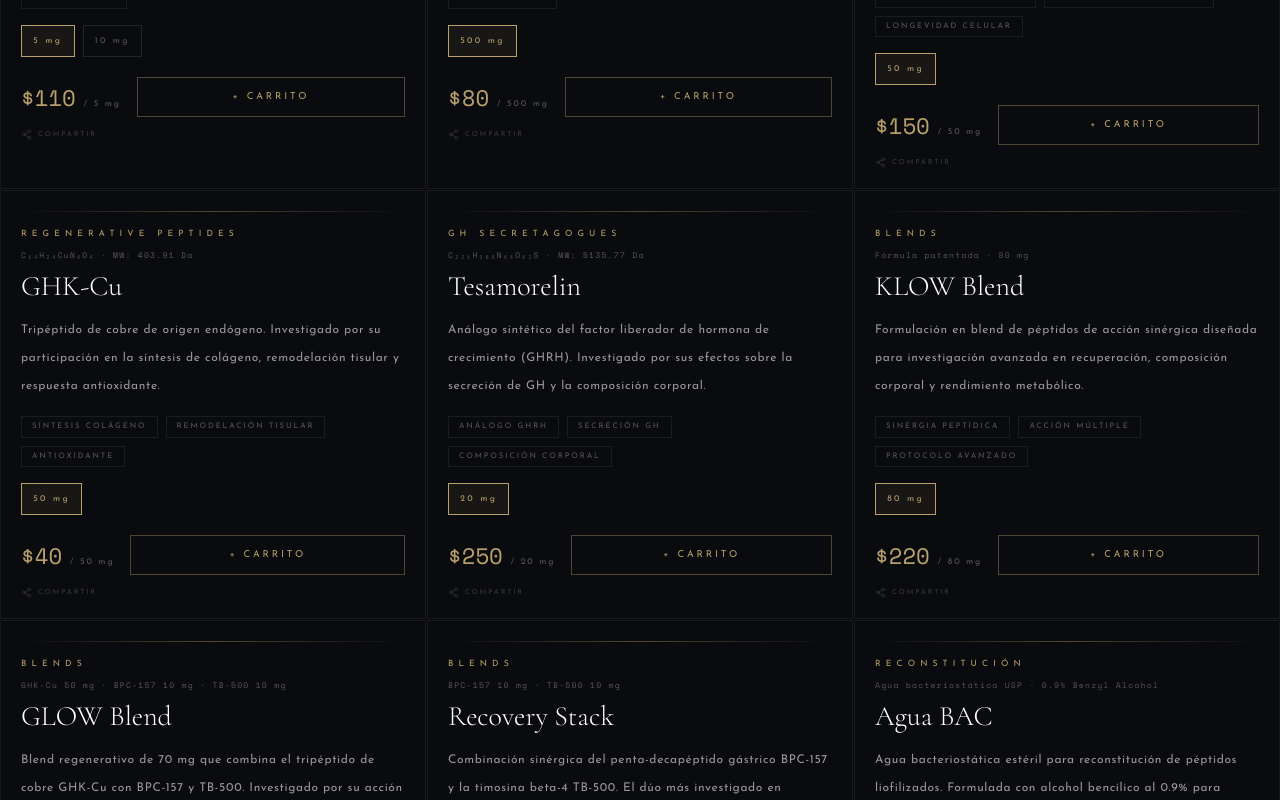
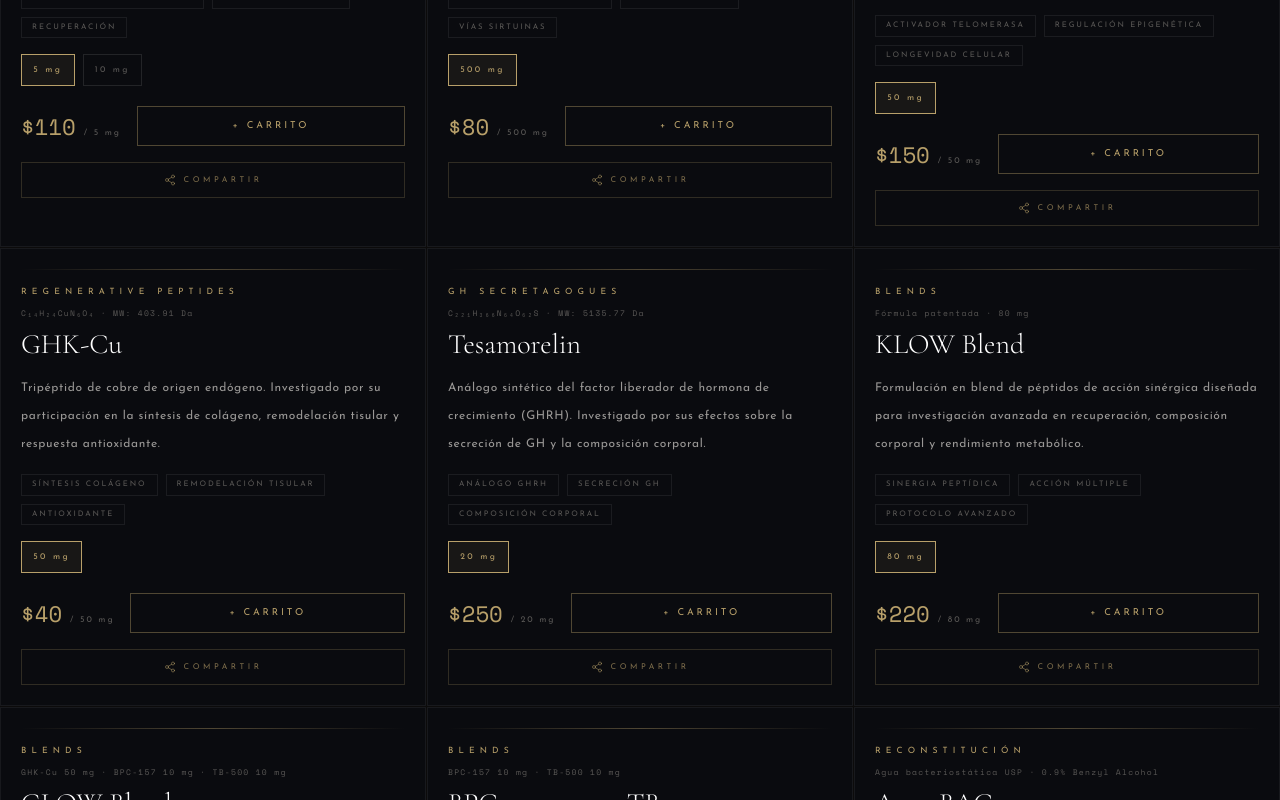
Before and after one commit to aceroc1-collab/PWADEF, a Next.js app: page / in a window 1280 px wide. Shown: the part 3620-4420 px from the top of the page. Built offline with nearby package versions, Linux system fonts and the light colour scheme.

Commit message:
Rename recovery stack, make share button more prominent

```diff
--- a/components/Products.tsx
+++ b/components/Products.tsx
@@ -109,7 +109,7 @@ export const PRODUCTS: Product[] = [
     id: 'recovery-stack',
     category: 'BLENDS',
     formula: 'BPC-157 10 mg · TB-500 10 mg',
-    name: 'Recovery Stack',
+    name: 'BPC-157 10mg + TB-500 10mg',
     description: 'Combinación sinérgica del penta-decapéptido gástrico BPC-157 y la timosina beta-4 TB-500. El dúo más investigado en recuperación tisular avanzada, con acción citoprotectora, angiogénesis y modulación sistémica de la respuesta inflamatoria.',
     benefits: ['REGENERACIÓN TISULAR', 'MODULACIÓN INFLAMATORIA', 'ACCIÓN SINÉRGICA'],
     variants: [{ mg: '10 mg + 10 mg', price: 160 }],
@@ -278,18 +278,26 @@ function ProductCard({ product, index }: { product: Product; index: number }) {
       </div>
 
       {/* Share */}
-      <button
+      <motion.button
         onClick={handleShare}
-        className="flex items-center gap-1.5 mt-3 cursor-pointer bg-transparent border-0 opacity-60 hover:opacity-100 transition-opacity"
-        style={{ color: 'var(--text-muted)' }}
+        whileTap={{ scale: 0.97 }}
+        className="flex items-center justify-center gap-2 w-full mt-4 cursor-pointer font-josefin tracking-[0.22rem] transition-colors duration-200"
+        style={{
+          fontSize: '0.5rem',
+          color: 'rgba(184,160,106,0.65)',
+          border: '1px solid rgba(184,160,106,0.22)',
+          background: 'transparent',
+          padding: '0.6rem 1rem',
+          minHeight: '36px',
+        }}
         aria-label="Compartir producto"
       >
-        <svg width="11" height="11" viewBox="0 0 24 24" fill="none" stroke="currentColor" strokeWidth="1.5" strokeLinecap="round" strokeLinejoin="round">
+        <svg width="12" height="12" viewBox="0 0 24 24" fill="none" stroke="currentColor" strokeWidth="1.5" strokeLinecap="round" strokeLinejoin="round">
           <circle cx="18" cy="5" r="3" /><circle cx="6" cy="12" r="3" /><circle cx="18" cy="19" r="3" />
           <line x1="8.59" y1="13.51" x2="15.42" y2="17.49" /><line x1="15.41" y1="6.51" x2="8.59" y2="10.49" />
         </svg>
-        <span className="tracking-[0.12rem] font-josefin" style={{ fontSize: '0.44rem' }}>COMPARTIR</span>
-      </button>
+        COMPARTIR
+      </motion.button>
     </motion.div>
   );
 }
```
